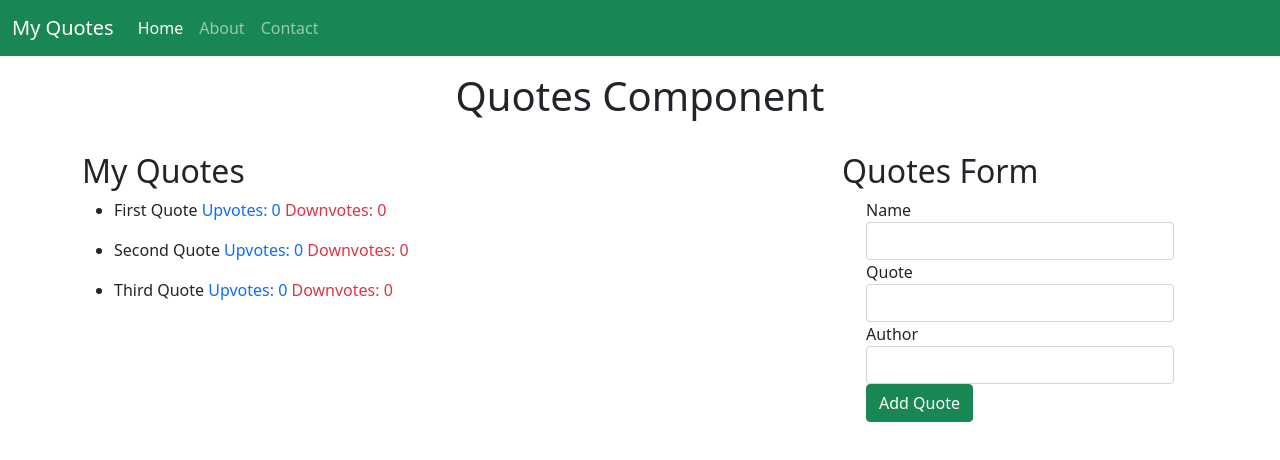
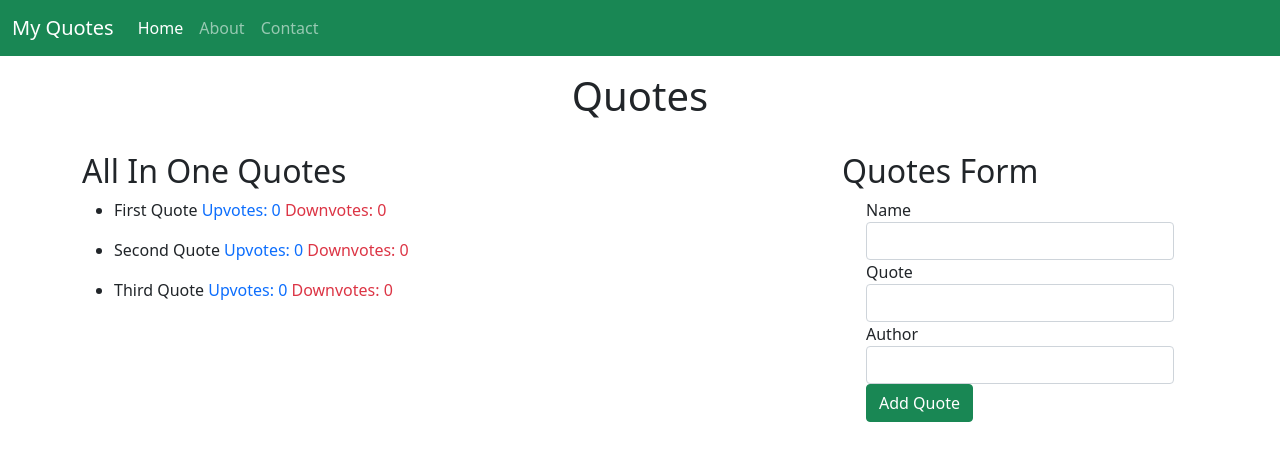
Before and after one commit to mercyakuku/Quotes, an Angular app: page / in a window 1280 px wide. Shown: the top 460 px of the page. Built offline with nearby package versions, Linux system fonts and the light colour scheme.

Commit message:
Add updated h2

```diff
--- a/src/app/app.component.html
+++ b/src/app/app.component.html
@@ -1,9 +1,9 @@
 <app-navbar></app-navbar>
-<h1 class="mt-3 text-center">Quotes Component</h1>
+<h1 class="mt-3 text-center">Quotes</h1>
 <div class="container">
   <div class="row mt-md-2 pt-4">
     <div class="col-md-8">
-      <h2>My Quotes</h2>
+      <h2>All In One Quotes</h2>
       <app-quotes></app-quotes>
     </div>
        <div class="col-md-4">
```
Also changed, not shown: 7 other files (tests, documents, lock files or other folders).
